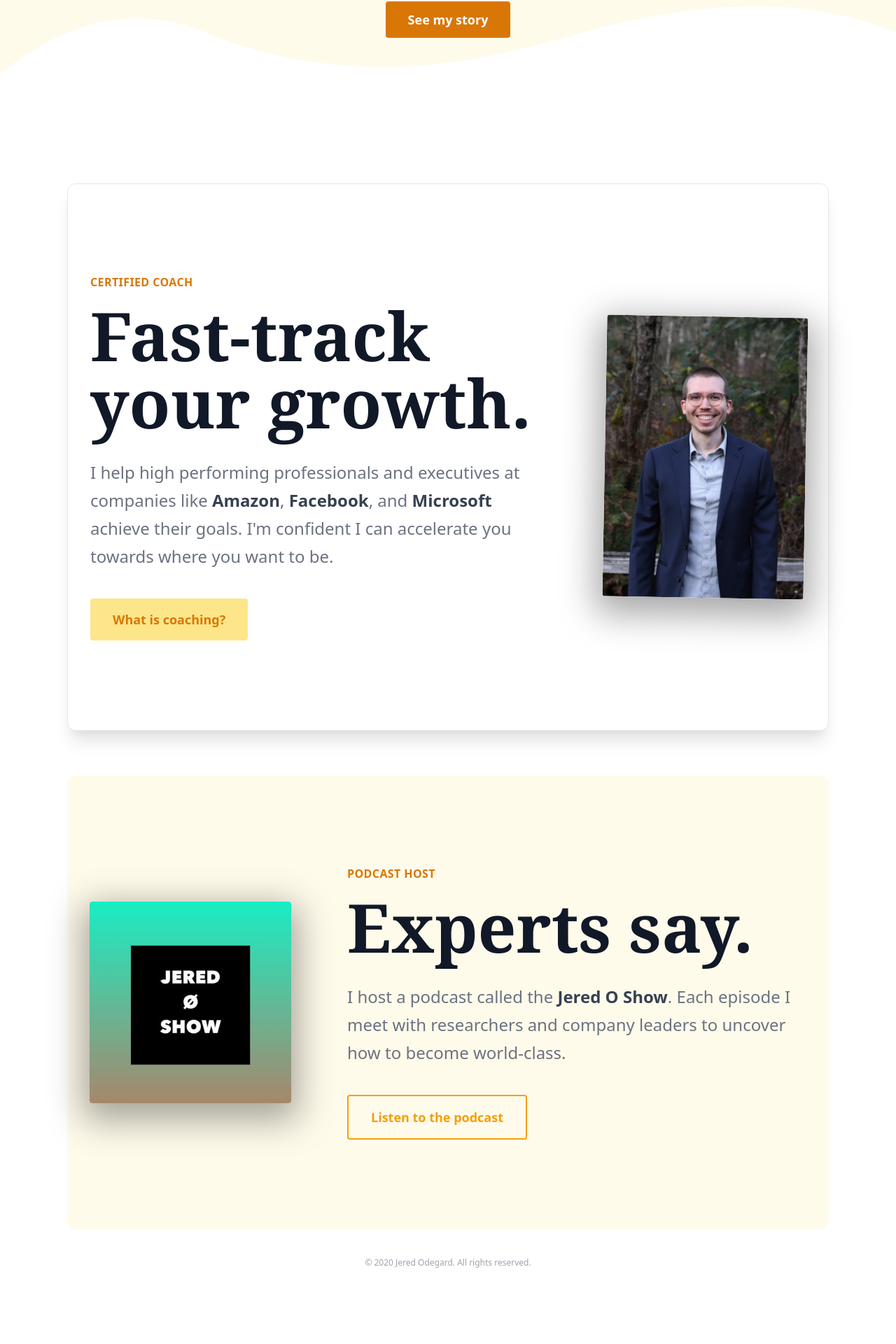
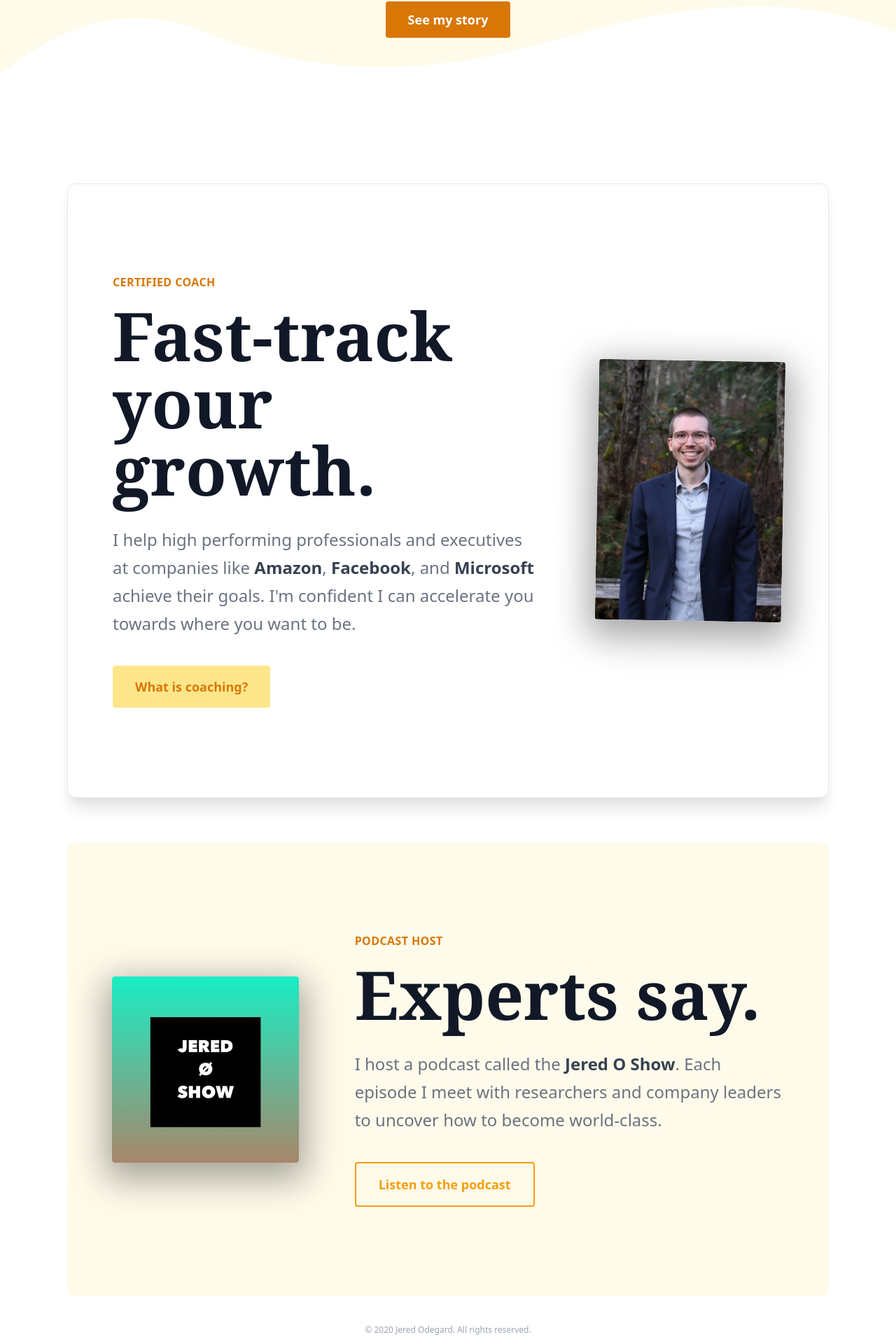
Before and after one commit to JeredOdegard/personal-site, a Next.js app: page /alt in a window 1280 px wide. Shown: the part 390-2310 px from the top of the page at 70% size. Before the commit the page ends 2234 px from the top, so only its background shows below. Built offline with nearby package versions, Linux system fonts and the light colour scheme.

Commit message:
Added padding to cards at mobile size.

```diff
--- a/pages/alt.js
+++ b/pages/alt.js
@@ -47,7 +47,7 @@ function Blog() {
           </a>
         </div>
 
-        <div className="w-full py-16 md:py-32 flex items-center mt-10 -mt-20 px-8 bg-white shadow-xl border mb-16 rounded-xl">
+        <div className="w-full py-16 md:py-32 flex items-center mt-10 -mt-20 px-16 bg-white shadow-xl border mb-16 rounded-xl">
           <section className="grid grid-cols-12 max-w-screen-xl lg:gap-x-20 mx-auto items-center">
             <div className="col-span-full xl:col-span-8">
               <div className="uppercase tracking-wide text-yellow-600 font-extrabold mb-4">CERTIFIED COACH</div>
@@ -63,7 +63,7 @@ function Blog() {
           </section>
         </div>
 
-        <div className="w-full py-16 md:py-32 flex items-center px-8 bg-yellow-50 mb-10 rounded-xl">
+        <div className="w-full py-16 md:py-32 flex items-center px-16 bg-yellow-50 mb-10 rounded-xl">
           <section className="grid grid-cols-12 max-w-screen-xl lg:gap-x-20 mx-auto items-center">
             <div className="hidden xl:grid col-span-full mt-10 xl:mt-0 xl:col-span-4 mt-0">
               <img className="shadow-dark rounded" src="podcast.jpg" />
```
